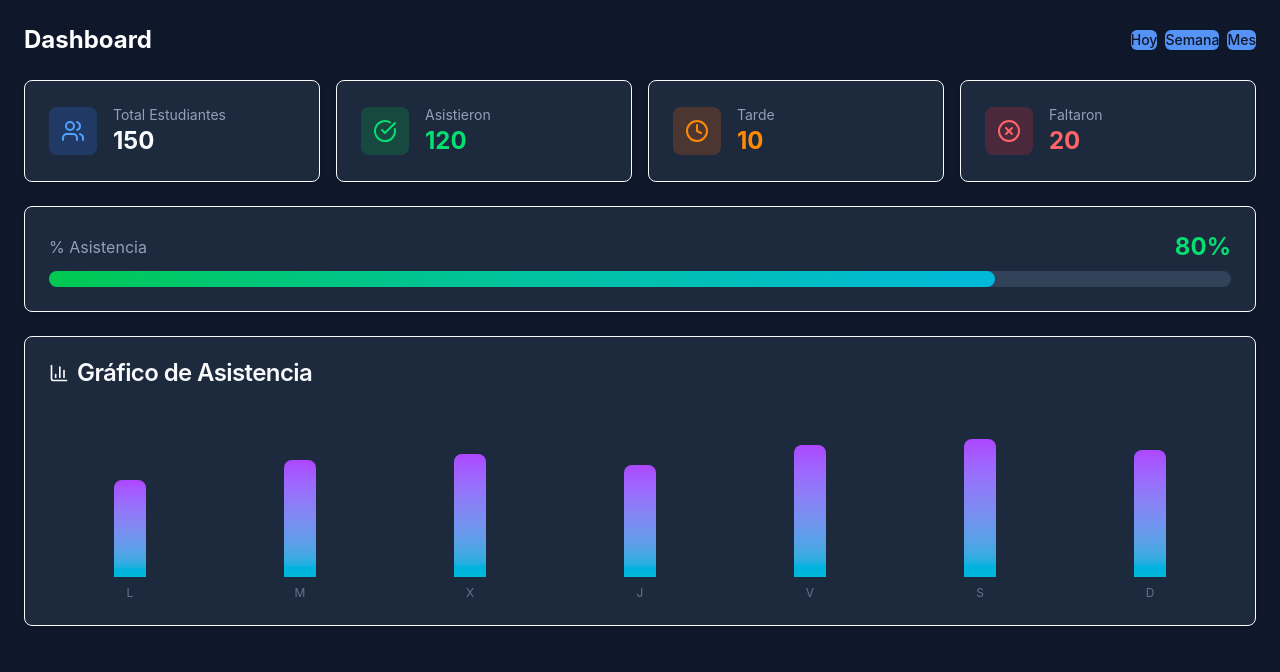
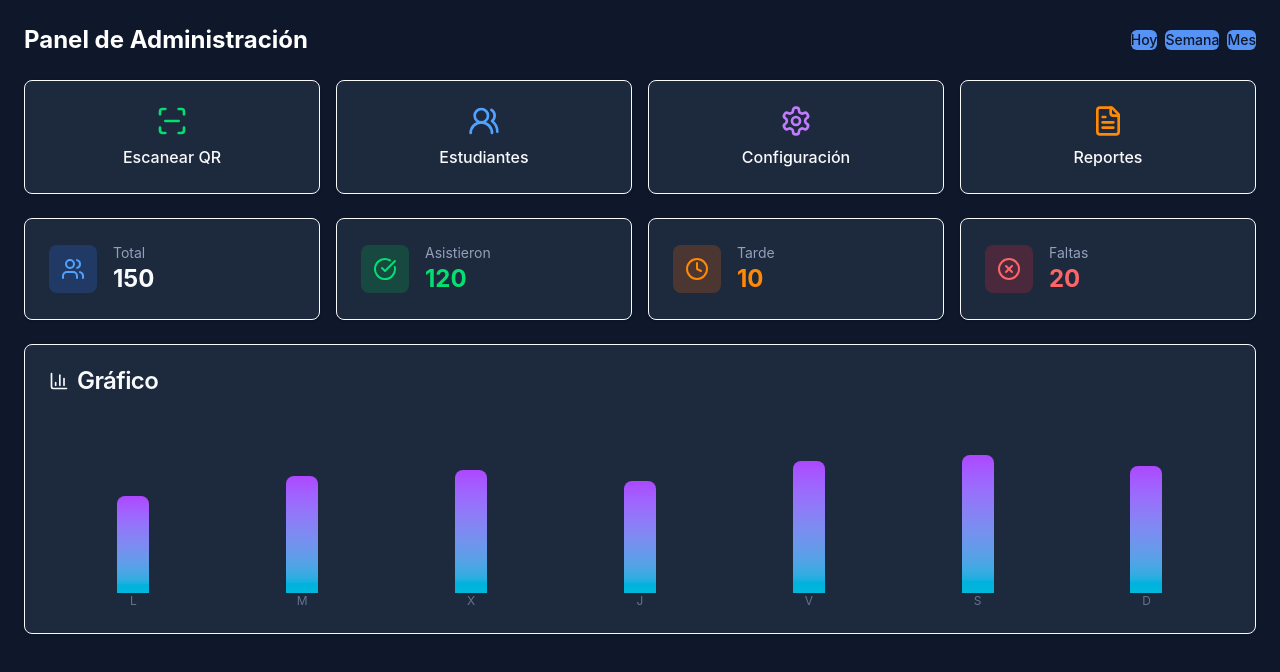
Before and after one commit to carnicero52/SchoolAssist, a Next.js app: page /admin in a window 1280 px wide. Shown: the top 672 px of the page. Built offline with nearby package versions, Linux system fonts and the light colour scheme.

Commit message:
fix: add settings link to dashboard

```diff
--- a/src/app/admin/page.tsx
+++ b/src/app/admin/page.tsx
@@ -3,9 +3,9 @@
 import { useEffect, useState } from 'react'
 import { Card, CardContent, CardHeader, CardTitle } from '@/components/ui/card'
 import { Button } from '@/components/ui/button'
-import { Input } from '@/components/ui/input'
 import { Badge } from '@/components/ui/badge'
-import { BarChart3, Users, Clock, CheckCircle, XCircle, AlertCircle, Download, Calendar } from 'lucide-react'
+import Link from 'next/link'
+import { BarChart3, Users, Clock, CheckCircle, XCircle, QrCode, Settings, UsersRound, FileText, ScanLine } from 'lucide-react'
 
 export default function DashboardPage() {
   const [stats, setStats] = useState({
@@ -22,7 +22,6 @@ export default function DashboardPage() {
 
   const loadStats = async () => {
     setLoading(true)
-    // Simulated data
     setStats({
       totalStudents: 150,
       present: 120,
@@ -37,7 +36,7 @@ export default function DashboardPage() {
     <div className="min-h-screen bg-slate-900 text-white p-6">
       <div className="max-w-7xl mx-auto space-y-6">
         <div className="flex justify-between items-center">
-          <h1 className="text-2xl font-bold">Dashboard</h1>
+          <h1 className="text-2xl font-bold">Panel de Administración</h1>
           <div className="flex gap-2">
             <Button onClick={() => setPeriod('today')} variant={period === 'today' ? 'default' : 'outline'} size="sm">
               Hoy
@@ -51,100 +50,87 @@ export default function DashboardPage() {
           </div>
         </div>
 
-        {/* Stats Cards */}
+        {/* Quick Actions */}
+        <div className="grid grid-cols-2 md:grid-cols-4 gap-4">
+          <Link href="/admin/scan">
+            <Card className="bg-slate-800 border-slate-700 hover:bg-slate-700 cursor-pointer">
+              <CardContent className="pt-6 text-center">
+                <ScanLine className="h-8 w-8 mx-auto text-green-400 mb-2" />
+                <p className="font-medium">Escanear QR</p>
+              </CardContent>
+            </Card>
+          </Link>
+          <Link href="/admin/students">
+            <Card className="bg-slate-800 border-slate-700 hover:bg-slate-700 cursor-pointer">
+              <CardContent className="pt-6 text-center">
+                <UsersRound className="h-8 w-8 mx-auto text-blue-400 mb-2" />
+                <p className="font-medium">Estudiantes</p>
+              </CardContent>
+            </Card>
+          </Link>
+          <Link href="/admin/settings">
+            <Card className="bg-slate-800 border-slate-700 hover:bg-slate-700 cursor-pointer">
+              <CardContent className="pt-6 text-center">
+                <Settings className="h-8 w-8 mx-auto text-purple-400 mb-2" />
+                <p className="font-medium">Configuración</p>
+              </CardContent>
+            </Card>
+          </Link>
+          <Link href="/admin/reports">
+            <Card className="bg-slate-800 border-slate-700 hover:bg-slate-700 cursor-pointer">
+              <CardContent className="pt-6 text-center">
+                <FileText className="h-8 w-8 mx-auto text-orange-400 mb-2" />
+                <p className="font-medium">Reportes</p>
+              </CardContent>
+            </Card>
+          </Link>
+        </div>
+
+        {/* Stats */}
         <div className="grid grid-cols-1 md:grid-cols-4 gap-4">
           <Card className="bg-slate-800 border-slate-700">
             <CardContent className="pt-6">
               <div className="flex items-center gap-4">
-                <div className="p-3 bg-blue-500/20 rounded-lg">
-                  <Users className="h-6 w-6 text-blue-400" />
-                </div>
-                <div>
-                  <p className="text-sm text-slate-400">Total Estudiantes</p>
-                  <p className="text-2xl font-bold">{stats.totalStudents}</p>
-                </div>
+                <div className="p-3 bg-blue-500/20 rounded-lg"><Users className="h-6 w-6 text-blue-400"/></div>
+                <div><p className="text-sm text-slate-400">Total</p><p className="text-2xl font-bold">{stats.totalStudents}</p></div>
               </div>
             </CardContent>
           </Card>
-
           <Card className="bg-slate-800 border-slate-700">
             <CardContent className="pt-6">
               <div className="flex items-center gap-4">
-                <div className="p-3 bg-green-500/20 rounded-lg">
-                  <CheckCircle className="h-6 w-6 text-green-400" />
-                </div>
-                <div>
-                  <p className="text-sm text-slate-400">Asistieron</p>
-                  <p className="text-2xl font-bold text-green-400">{stats.present}</p>
-                </div>
+                <div className="p-3 bg-green-500/20 rounded-lg"><CheckCircle className="h-6 w-6 text-green-400"/></div>
+                <div><p className="text-sm text-slate-400">Asistieron</p><p className="text-2xl font-bold text-green-400">{stats.present}</p></div>
               </div>
             </CardContent>
           </Card>
-
           <Card className="bg-slate-800 border-slate-700">
             <CardContent className="pt-6">
               <div className="flex items-center gap-4">
-                <div className="p-3 bg-orange-500/20 rounded-lg">
-                  <Clock className="h-6 w-6 text-orange-400" />
-                </div>
-                <div>
-                  <p className="text-sm text-slate-400">Tarde</p>
-                  <p className="text-2xl font-bold text-orange-400">{stats.late}</p>
-                </div>
+                <div className="p-3 bg-orange-500/20 rounded-lg"><Clock className="h-6 w-6 text-orange-400"/></div>
+                <div><p className="text-sm text-slate-400">Tarde</p><p className="text-2xl font-bold text-orange-400">{stats.late}</p></div>
               </div>
             </CardContent>
           </Card>
-
           <Card className="bg-slate-800 border-slate-700">
             <CardContent className="pt-6">
               <div className="flex items-center gap-4">
-                <div className="p-3 bg-red-500/20 rounded-lg">
-                  <XCircle className="h-6 w-6 text-red-400" />
-                </div>
-                <div>
-                  <p className="text-sm text-slate-400">Faltaron</p>
-                  <p className="text-2xl font-bold text-red-400">{stats.absent}</p>
-                </div>
+                <div className="p-3 bg-red-500/20 rounded-lg"><XCircle className="h-6 w-6 text-red-400"/></div>
+                <div><p className="text-sm text-slate-400">Faltas</p><p className="text-2xl font-bold text-red-400">{stats.absent}</p></div>
               </div>
             </CardContent>
           </Card>
         </div>
 
-        {/* Attendance Percentage */}
+        {/* Chart */}
         <Card className="bg-slate-800 border-slate-700">
-          <CardContent className="pt-6">
-            <div className="flex justify-between items-center mb-2">
-              <span className="text-slate-400">% Asistencia</span>
-              <span className="text-2xl font-bold text-green-400">{stats.percentage}%</span>
-            </div>
-            <div className="w-full bg-slate-700 rounded-full h-4">
-              <div
-                className="bg-gradient-to-r from-green-500 to-cyan-500 h-4 rounded-full transition-all"
-                style={{ width: `${stats.percentage}%` }}
-              />
-            </div>
-          </CardContent>
-        </Card>
-
-        {/* Chart Placeholder */}
-        <Card className="bg-slate-800 border-slate-700">
-          <CardHeader>
-            <CardTitle className="flex items-center gap-2">
-              <BarChart3 className="h-5 w-5" />
-              Gráfico de Asistencia
-            </CardTitle>
-          </CardHeader>
+          <CardHeader><CardTitle className="flex items-center gap-2"><BarChart3 className="h-5 w-5"/>Gráfico</CardTitle></CardHeader>
           <CardContent>
-            <div className="h-48 flex items-end justify-around gap-2">
+            <div className="h-48 flex items-end justify-around">
               {[65, 78, 82, 75, 88, 92, 85].map((val, i) => (
-                <div key={i} className="flex flex-col items-center gap-2">
-                  <div
-                    className="w-8 bg-gradient-to-t from-cyan-500 to-purple-500 rounded-t"
-                    style={{ height: `${val * 1.5}px` }}
-                  />
-                  <span className="text-xs text-slate-500">
-                    {['L', 'M', 'X', 'J', 'V', 'S', 'D'][i]}
-                  </span>
+                <div key={i} className="flex flex-col items-center">
+                  <div className="w-8 bg-gradient-to-t from-cyan-500 to-purple-500 rounded-t" style={{ height: `${val * 1.5}px` }}/>
+                  <span className="text-xs text-slate-500">{['L','M','X','J','V','S','D'][i]}</span>
                 </div>
               ))}
             </div>
```
